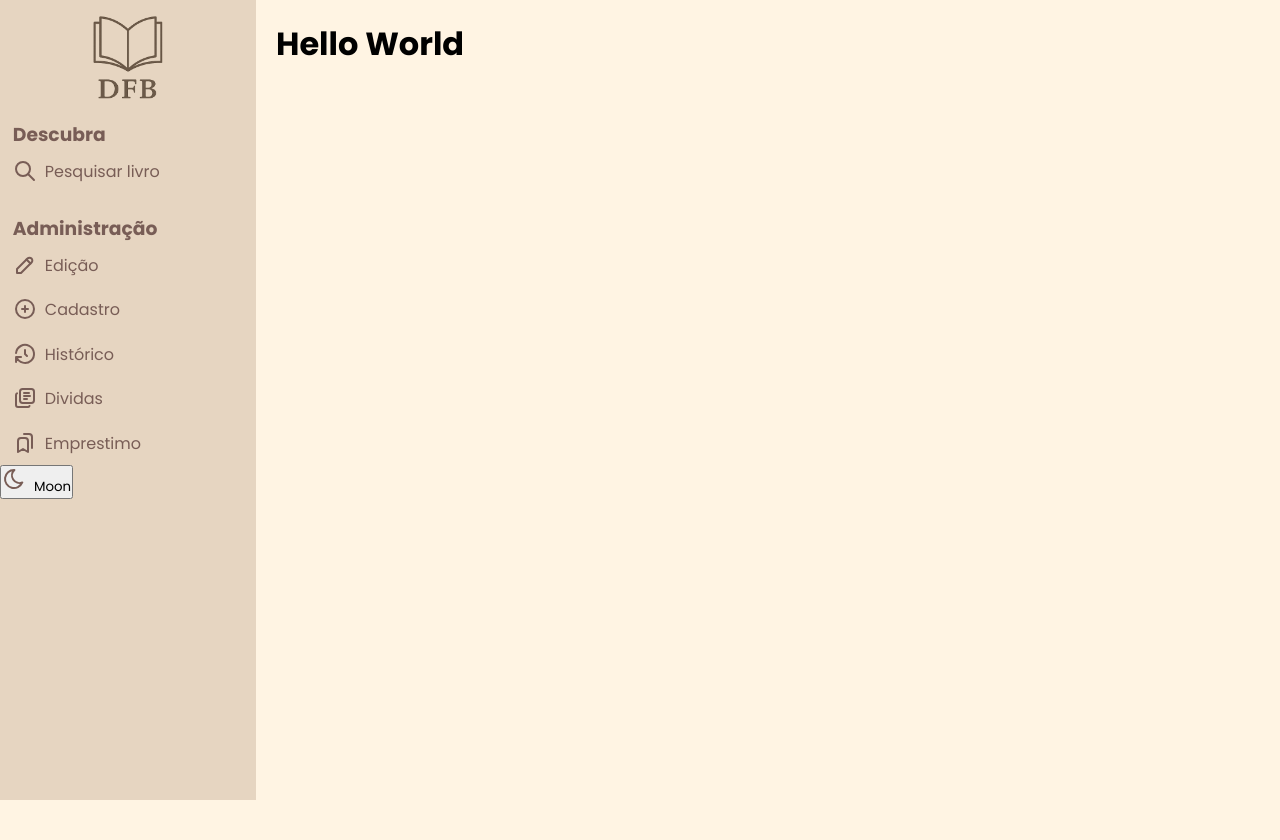
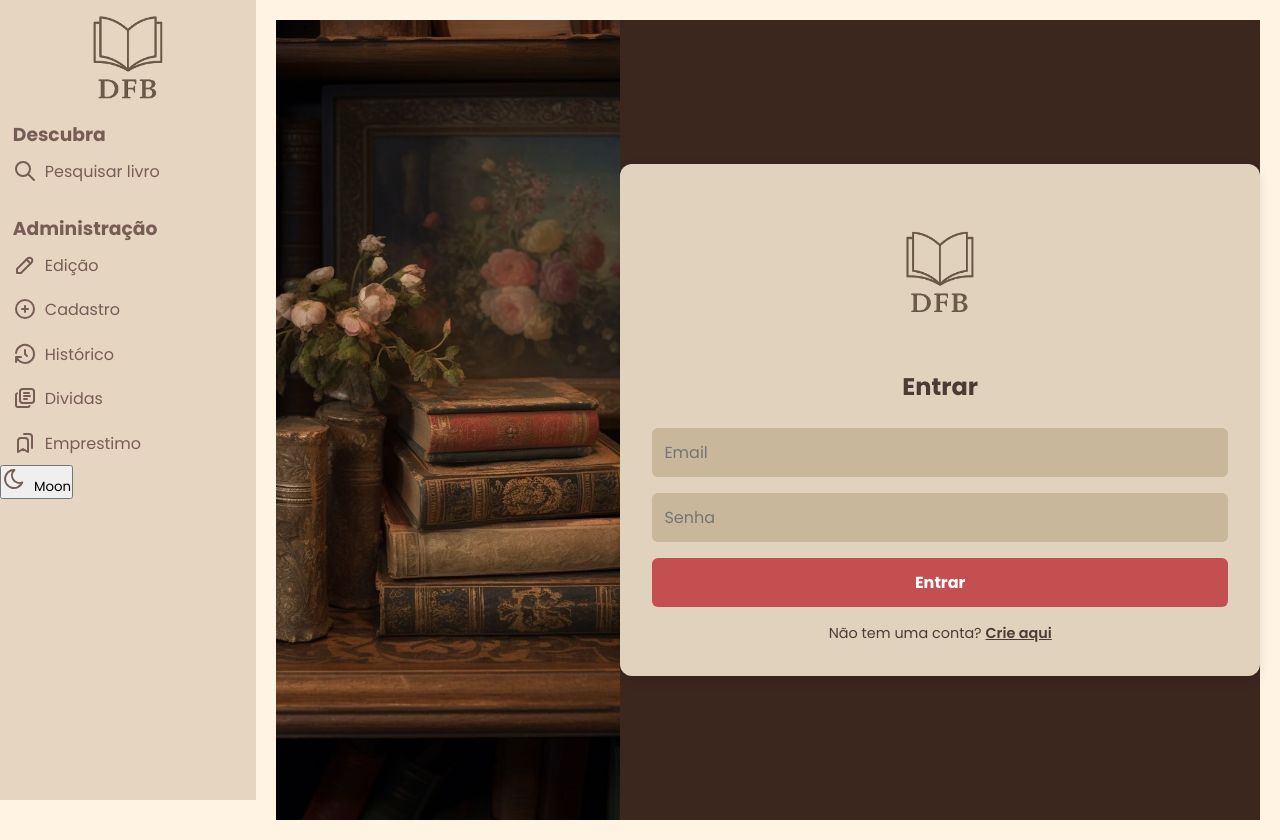
Before and after one commit to nandadosoob/biblioteca, a React (Vite) app in the folder frontend/vite-project/: page /Historico in a window 1280 px wide. Before the commit the page ends 800 px from the top, so only its background shows below. Built offline with nearby package versions, Linux system fonts and the light colour scheme.

Commit message:
Iniciando página Histórico

```diff
--- a/frontend/vite-project/src/App.jsx
+++ b/frontend/vite-project/src/App.jsx
@@ -8,6 +8,8 @@ import CadastroUsuario from './pages/Cadastro/CadastroUsuario'
 import Pesquisa from './pages/Pesquisa/Pesquisa'
 import LayoutBase from './components/LayoutBase'
 import Login from './pages/Login/Login'
+import Historico from './pages/Historico/Historico';
+
 
 
 function App() {
@@ -16,7 +18,6 @@ function App() {
       <Routes>
         <Route path="authenticate" element={<Authentication />} />
          <Route path="/login" element={<Login />} />
-
         <Route path="/" element={<LayoutBase />}>
           <Route index element={<Home />} />
           <Route path="pesquisa" element={<Pesquisa />} />
@@ -25,7 +26,7 @@ function App() {
           <Route path="Cadastro" element={<Home />} />
           <Route path="CadastroLivro" element={<CadastroLivro />} />
           <Route path="CadastroUsuario" element={<CadastroUsuario />} />
-          <Route path="Historico" element={<Home />} />
+          <Route path="Historico" element={<Historico />} />
           <Route path="Dividas" element={<Home />} />
           <Route path="Emprestimo" element={<Home />} />
         </Route>
--- /dev/null
+++ b/frontend/vite-project/src/pages/Historico/Historico.jsx
@@ -0,0 +1,30 @@
+import React from 'react';
+import { Link } from 'react-router-dom';
+import './Historico.css';
+
+function Login() {
+  return (
+    <div className="login-container">
+      <div className="left-panel" />
+      <div className="right-panel">
+        <div className="login-card">
+          <div className="logo">
+            <img src="/bibliotecLogoDFB.PNG" alt="Logo da Biblioteca" />
+          </div>
+          <h2>Entrar</h2>
+          <input type="email" placeholder="Email" />
+          <input type="password" placeholder="Senha" />
+          <button type="button">Entrar</button>
+          <p>
+            Não tem uma conta?{' '}
+            <Link to="/CadastroUsuario" className="link-signup">
+              Crie aqui
+            </Link>
+          </p>
+        </div>
+      </div>
+    </div>
+  );
+}
+
+export default Login;
```
Also changed, not shown: frontend/vite-project/src/pages/Historico/Historico.css (added).
